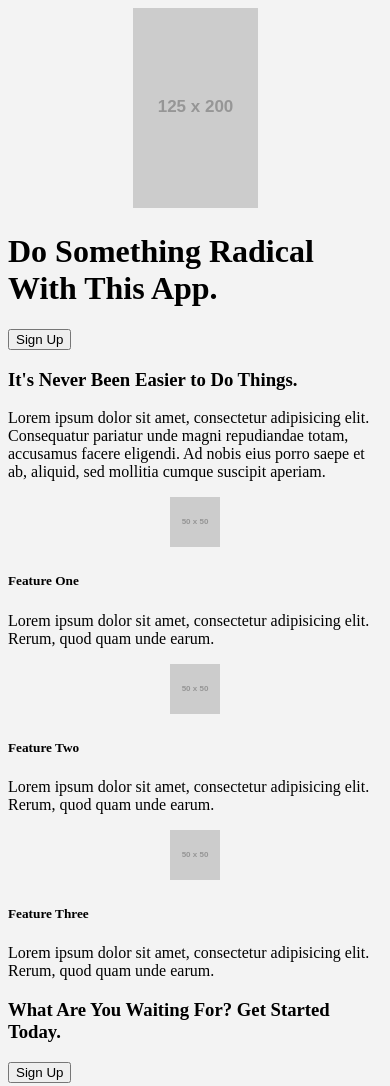
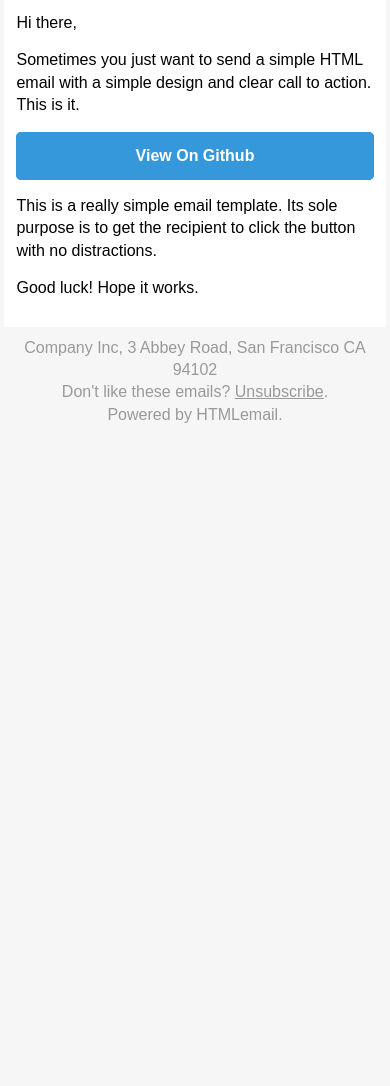
Before and after one commit to treyhuffine/pristinemail, a website: page examples/example.html in a window 390 px wide. Shown: the top 1086 px of the page. After the commit the page ends 844 px from the top, so only its background shows below. Drawn offline with Linux system fonts and the light colour scheme; placeholder pictures from the web are drawn by us.

Commit message:
New email template for testing

```diff
--- a/examples/example.html
+++ b/examples/example.html
@@ -1,95 +1,138 @@
 <!DOCTYPE html>
 <html>
   <head>
-    <meta charset="utf-8">
-    <title></title>
+    <meta name="viewport" content="width=device-width">
+    <meta http-equiv="Content-Type" content="text/html; charset=UTF-8">
+    <title>Simple Transactional Email</title>
+    <style type="text/css">
+    /* -------------------------------------
+        INLINED WITH https://putsmail.com/inliner
+    ------------------------------------- */
+    /* -------------------------------------
+        RESPONSIVE AND MOBILE FRIENDLY STYLES
+    ------------------------------------- */
+    @media only screen and (max-width: 620px) {
+      table[class=body] h1 {
+        font-size: 28px !important;
+        margin-bottom: 10px !important; }
+      table[class=body] p,
+      table[class=body] ul,
+      table[class=body] ol,
+      table[class=body] td,
+      table[class=body] span,
+      table[class=body] a {
+        font-size: 16px !important; }
+      table[class=body] .wrapper,
+      table[class=body] .article {
+        padding: 10px !important; }
+      table[class=body] .content {
+        padding: 0 !important; }
+      table[class=body] .container {
+        padding: 0 !important;
+        width: 100% !important; }
+      table[class=body] .main {
+        border-left-width: 0 !important;
+        border-radius: 0 !important;
+        border-right-width: 0 !important; }
+      table[class=body] .btn table {
+        width: 100% !important; }
+      table[class=body] .btn a {
+        width: 100% !important; }
+      table[class=body] .img-responsive {
+        height: auto !important;
+        max-width: 100% !important;
+        width: auto !important; }}
+    /* -------------------------------------
+        PRESERVE THESE STYLES IN THE HEAD
+    ------------------------------------- */
+    @media all {
+      .ExternalClass {
+        width: 100%; }
+      .ExternalClass,
+      .ExternalClass p,
+      .ExternalClass span,
+      .ExternalClass font,
+      .ExternalClass td,
+      .ExternalClass div {
+        line-height: 100%; }
+      .apple-link a {
+        color: inherit !important;
+        font-family: inherit !important;
+        font-size: inherit !important;
+        font-weight: inherit !important;
+        line-height: inherit !important;
+        text-decoration: none !important; }
+      .btn-primary table td:hover {
+        background-color: #34495e !important; }
+      .btn-primary a:hover {
+        background-color: #34495e !important;
+        border-color: #34495e !important; } }
+    </style>
   </head>
-  <body>
-    <style type="text/css">
-      body,
-      html,
-      .body {
-        background: #f3f3f3 !important;
-      }
-    </style>
-
-
-    <container>
-    <row>
-      <columns large="4">
-        <center>
-          <img src="http://placehold.it/125x200">
-        </center>
-      </columns>
-      <columns large="8">
-        <h1>Do Something Radical With This App.</h1>
-        <button class="large" href="#">Sign Up</button>
-      </columns>
-    </row>
-
-    <spacer size="16"></spacer>
-
-    <row>
-      <columns>
-        <h3 class="text-center">It's Never Been Easier to Do Things.</h3>
-        <p class="text-center">Lorem ipsum dolor sit amet, consectetur adipisicing elit. Consequatur pariatur unde magni repudiandae totam, accusamus facere eligendi. Ad nobis eius porro saepe et ab, aliquid, sed mollitia cumque suscipit aperiam.</p>
-      </columns>
-    </row>
-    <row>
-      <columns large="4">
-        <center>
-          <img src="http://placehold.it/50x50">
-        </center>
-        <h5 class="text-center">Feature One</h5>
-        <p class="text-center">Lorem ipsum dolor sit amet, consectetur adipisicing elit. Rerum, quod quam unde earum.</p>
-      </columns>
-      <columns large="4">
-        <center>
-          <img src="http://placehold.it/50x50">
-        </center>
-        <h5 class="text-center">Feature Two</h5>
-        <p class="text-center">Lorem ipsum dolor sit amet, consectetur adipisicing elit. Rerum, quod quam unde earum.</p>
-      </columns>
-      <columns large="4">
-        <center>
-          <img src="http://placehold.it/50x50">
-        </center>
-        <h5 class="text-center">Feature Three</h5>
-        <p class="text-center">Lorem ipsum dolor sit amet, consectetur adipisicing elit. Rerum, quod quam unde earum.</p>
-      </columns>
-    </row>
-
-    <spacer size="16"></spacer>
-
-    <row>
-      <columns>
-        <h3 class="text-center">What Are You Waiting For? Get Started Today.</h3>
-
-        <spacer size="16"></spacer>
-
-        <button class="large expand" href="#">Sign Up</button>
-      </columns>
-    </row>
-
-    <row class="collapsed footer">
-      <columns>
-        <spacer size="16"></spacer>
-        <p class="text-center">@copywrite nobody<br/>
-        <a href="#">hello@nocopywrite.com</a> | <a href="#">Manage Email Notifications</a> | <a href="#">Unsubscribe</a></p>
-        <center>
-          <menu>
-            <item><img src="http://placehold.it/25" alt=""></item>
-            <item><img src="http://placehold.it/25" alt=""></item>
-            <item><img src="http://placehold.it/25" alt=""></item>
-            <item><img src="http://placehold.it/25" alt=""></item>
-            <item><img src="http://placehold.it/25" alt=""></item>
-          </menu>
-        </center>
-      </columns>
-    </row>
-
-    <spacer size="16"></spacer>
-
-    </container>
+  <body class="" style="background-color:#f6f6f6;font-family:sans-serif;-webkit-font-smoothing:antialiased;font-size:14px;line-height:1.4;margin:0;padding:0;-ms-text-size-adjust:100%;-webkit-text-size-adjust:100%;">
+    <table border="0" cellpadding="0" cellspacing="0" class="body" style="border-collapse:separate;mso-table-lspace:0pt;mso-table-rspace:0pt;background-color:#f6f6f6;width:100%;">
+      <tr>
+        <td style="font-family:sans-serif;font-size:14px;vertical-align:top;">&nbsp;</td>
+        <td class="container" style="font-family:sans-serif;font-size:14px;vertical-align:top;display:block;max-width:580px;padding:10px;width:580px;Margin:0 auto !important;">
+          <div class="content" style="box-sizing:border-box;display:block;Margin:0 auto;max-width:580px;padding:10px;">
+            <!-- START CENTERED WHITE CONTAINER -->
+            <span class="preheader" style="color:transparent;display:none;height:0;max-height:0;max-width:0;opacity:0;overflow:hidden;mso-hide:all;visibility:hidden;width:0;">This is preheader text. Some clients will show this text as a preview.</span>
+            <table class="main" style="border-collapse:separate;mso-table-lspace:0pt;mso-table-rspace:0pt;background:#fff;border-radius:3px;width:100%;">
+              <!-- START MAIN CONTENT AREA -->
+              <tr>
+                <td class="wrapper" style="font-family:sans-serif;font-size:14px;vertical-align:top;box-sizing:border-box;padding:20px;">
+                  <table border="0" cellpadding="0" cellspacing="0" style="border-collapse:separate;mso-table-lspace:0pt;mso-table-rspace:0pt;width:100%;">
+                    <tr>
+                      <td style="font-family:sans-serif;font-size:14px;vertical-align:top;">
+                        <p style="font-family:sans-serif;font-size:14px;font-weight:normal;margin:0;Margin-bottom:15px;">Hi there,</p>
+                        <p style="font-family:sans-serif;font-size:14px;font-weight:normal;margin:0;Margin-bottom:15px;">Sometimes you just want to send a simple HTML email with a simple design and clear call to action. This is it.</p>
+                        <table border="0" cellpadding="0" cellspacing="0" class="btn btn-primary" style="border-collapse:separate;mso-table-lspace:0pt;mso-table-rspace:0pt;box-sizing:border-box;width:100%;">
+                          <tbody>
+                            <tr>
+                              <td align="left" style="font-family:sans-serif;font-size:14px;vertical-align:top;padding-bottom:15px;">
+                                <table border="0" cellpadding="0" cellspacing="0" style="border-collapse:separate;mso-table-lspace:0pt;mso-table-rspace:0pt;width:100%;width:auto;">
+                                  <tbody>
+                                    <tr>
+                                      <td style="font-family:sans-serif;font-size:14px;vertical-align:top;background-color:#ffffff;border-radius:5px;text-align:center;background-color:#3498db;"> <a href="https://github.com/treyhuffine/email-html-validator" target="_blank" style="text-decoration:underline;background-color:#ffffff;border:solid 1px #3498db;border-radius:5px;box-sizing:border-box;color:#3498db;cursor:pointer;display:inline-block;font-size:14px;font-weight:bold;margin:0;padding:12px 25px;text-decoration:none;text-transform:capitalize;background-color:#3498db;border-color:#3498db;color:#ffffff;">View on github</a> </td>
+                                    </tr>
+                                  </tbody>
+                                </table>
+                              </td>
+                            </tr>
+                          </tbody>
+                        </table>
+                        <p style="font-family:sans-serif;font-size:14px;font-weight:normal;margin:0;Margin-bottom:15px;">This is a really simple email template. Its sole purpose is to get the recipient to click the button with no distractions.</p>
+                        <p style="font-family:sans-serif;font-size:14px;font-weight:normal;margin:0;Margin-bottom:15px;">Good luck! Hope it works.</p>
+                      </td>
+                    </tr>
+                  </table>
+                </td>
+              </tr>
+              <!-- END MAIN CONTENT AREA -->
+            </table>
+            <!-- START FOOTER -->
+            <div class="footer" style="clear:both;padding-top:10px;text-align:center;width:100%;">
+              <table border="0" cellpadding="0" cellspacing="0" style="border-collapse:separate;mso-table-lspace:0pt;mso-table-rspace:0pt;width:100%;">
+                <tr>
+                  <td class="content-block" style="font-family:sans-serif;font-size:14px;vertical-align:top;color:#999999;font-size:12px;text-align:center;">
+                    <span class="apple-link" style="color:#999999;font-size:12px;text-align:center;">Company Inc, 3 Abbey Road, San Francisco CA 94102</span>
+                    <br>
+                     Don't like these emails? <a href="http://i.imgur.com/CScmqnj.gif" style="color:#3498db;text-decoration:underline;color:#999999;font-size:12px;text-align:center;">Unsubscribe</a>.
+                  </td>
+                </tr>
+                <tr>
+                  <td class="content-block powered-by" style="font-family:sans-serif;font-size:14px;vertical-align:top;color:#999999;font-size:12px;text-align:center;">
+                    Powered by <a href="http://htmlemail.io" style="color:#3498db;text-decoration:underline;color:#999999;font-size:12px;text-align:center;text-decoration:none;">HTMLemail</a>.
+                  </td>
+                </tr>
+              </table>
+            </div>
+            <!-- END FOOTER -->
+            <!-- END CENTERED WHITE CONTAINER -->
+          </div>
+        </td>
+        <td style="font-family:sans-serif;font-size:14px;vertical-align:top;">&nbsp;</td>
+      </tr>
+    </table>
   </body>
 </html>
```
